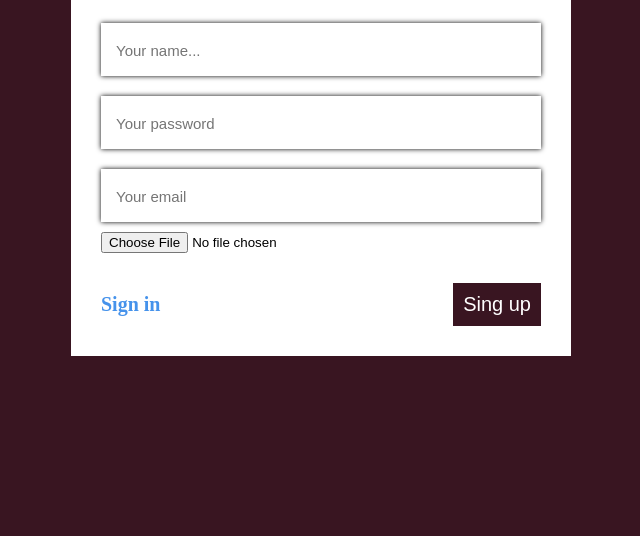
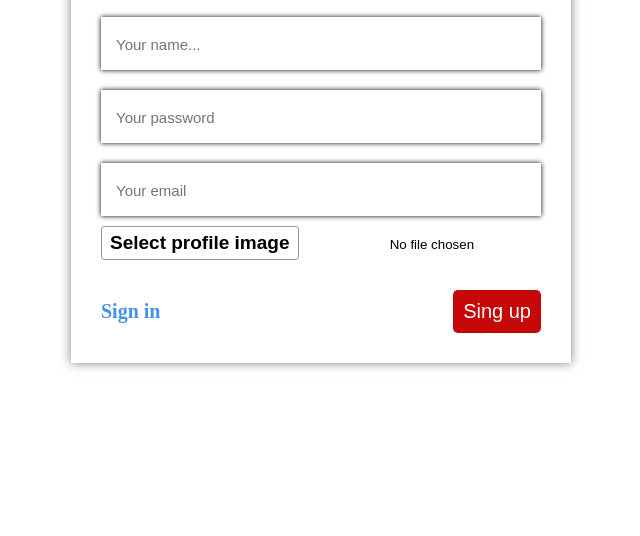
Before and after one commit to imronshoimov/Youtube_alt, a website: page src/views/register.html in a window 1280 px wide. Shown: the part 264-800 px from the top of the page, without its empty margins (319-959 px from the left). Drawn offline with Linux system fonts and the light colour scheme.

Commit message:
change authorization design

```diff
--- a/src/public/css/login.css
+++ b/src/public/css/login.css
@@ -14,13 +14,13 @@ body {
     display: flex;
     justify-content: center;
     align-items: center;
-    background-color: #391521;
 }
 
 .login-card {
     background-color: white;
     padding: 30px;
     width: 500px;
+    box-shadow: 0 0 10px 0 rgba(0,0,0,0.5);
 }
 
 #display {
@@ -63,7 +63,7 @@ body {
 }
 
 .register:hover {
-    color: #391521;
+    color: rgb(199, 8, 8);
 }
 
 #button {
@@ -72,7 +72,8 @@ body {
     border: none;
     font-size: 20px;
     padding: 10px;
-    background-color: #391521;
+    background-color: rgb(199, 8, 8);
     color: white;
     cursor: pointer;
+    border-radius: 5px;
 }
--- a/src/public/css/register.css
+++ b/src/public/css/register.css
@@ -14,13 +14,13 @@ body {
     display: flex;
     justify-content: center;
     align-items: center;
-    background-color: #391521;
 }
 
 .register-card {
     background-color: white;
     padding: 30px;
     width: 500px;
+    box-shadow: 0 0 10px 0 rgba(0,0,0,0.5);
 }
 
 #display {
@@ -63,7 +63,7 @@ body {
 }
 
 .login:hover {
-    color: #391521;
+    color: rgb(199, 8, 8);
 }
 
 #button {
@@ -72,7 +72,8 @@ body {
     border: none;
     font-size: 20px;
     padding: 10px;
-    background-color: #391521;
+    background-color: rgb(199, 8, 8);
+    border-radius: 5px;
     color: white;
     cursor: pointer;
 }
--- a/src/views/register.html
+++ b/src/views/register.html
@@ -16,7 +16,7 @@
             <input type="text" name="text" id="username" placeholder="Your name..." required>
             <input type="password" name="password" id="password" placeholder="Your password" required>
             <input type="email" name="email" id="email" placeholder="Your email">
-            <input type="file" name="file" id="fileImage">
+            <input class="custom-file-input" type="file" name="file" id="fileImage">
             <label>
                 <a class="login"href="/login">Sign in</a>
                 <button type="submit" id="button" class="button">Sing up</button>
```
